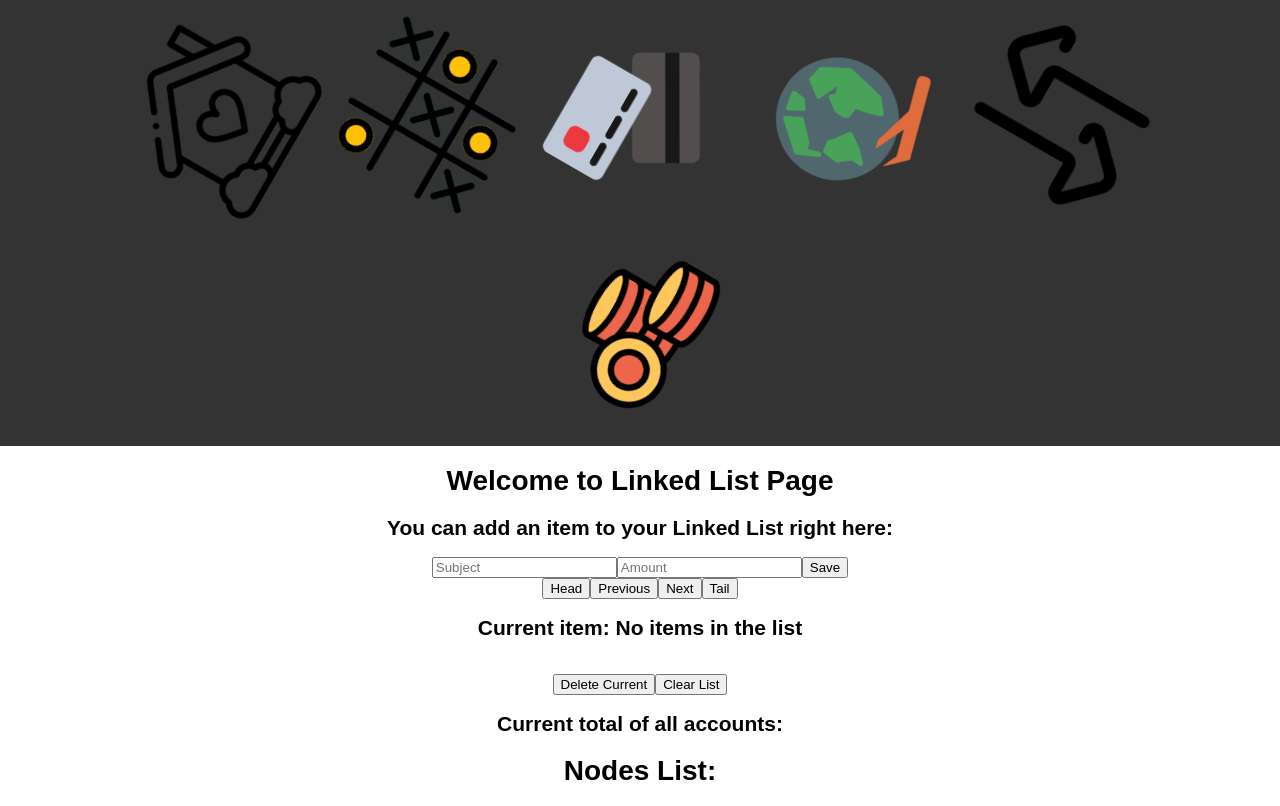
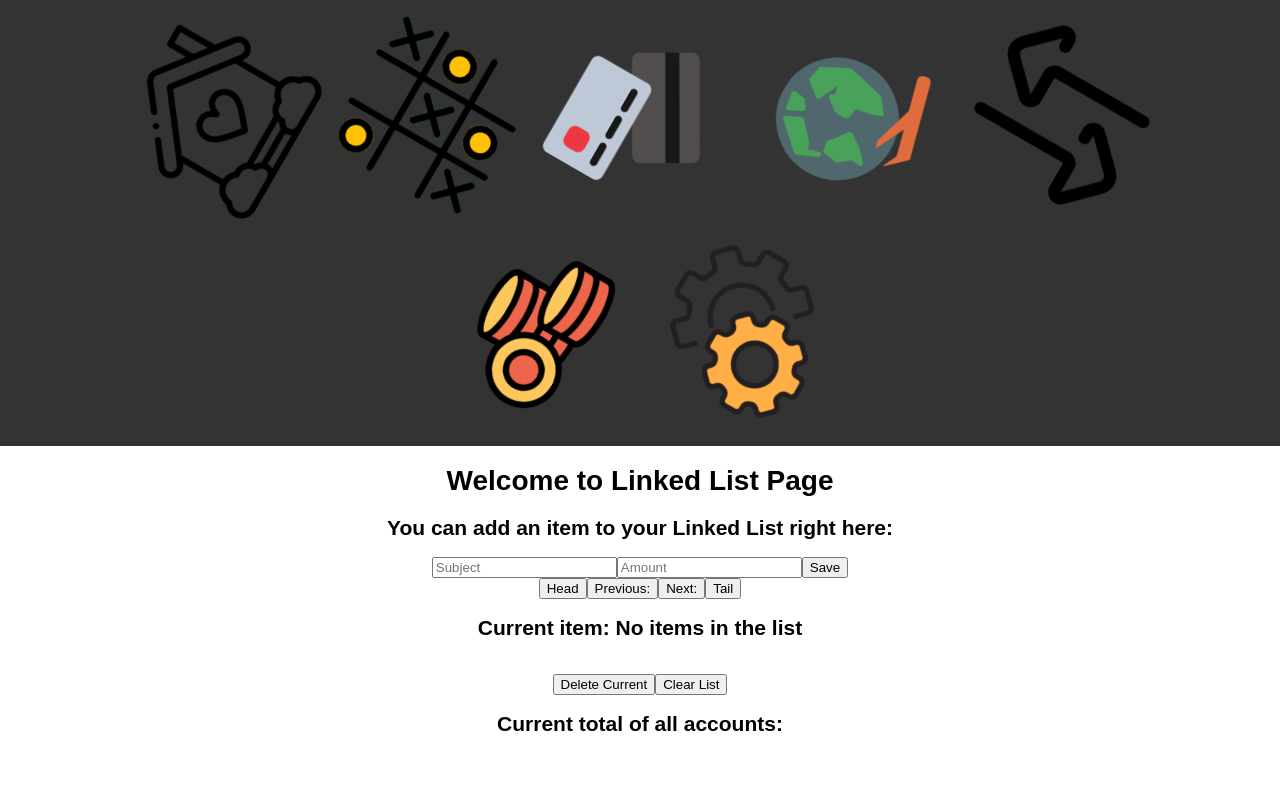
Before and after one commit to eleonora-ollaik/cohort4, a React (Create React App) app in the folder react-02/: page /linked_list in a window 1280 px wide. Built offline with nearby package versions, Linux system fonts and the light colour scheme.

Commit message:
theme context update

```diff
--- a/react-02/src/App.js
+++ b/react-02/src/App.js
@@ -8,11 +8,24 @@ import AccountsMain from './components/pages/bank/AccountsMain.js'
 import CityMain from './components/pages/cities/CityMainPage.js'
 import LlMain from './components/pages/linked_list/LlMain.js';
 import FifolifoMain from './components/pages/fifo-lifo/FifolifoMain.js'
+import {ThemeContext, Themes} from './components/pages/settings/ThemeContext';
+import Settings from './components/pages/settings/Settings.js';
 
 class App extends React.Component {
   constructor(props){
     super (props);
+
+    this.toggleTheme = () => {
+      if (this.state.theme === Themes.light) {
+        this.setState({theme: Themes.darkMode })
+      } else {
+      this.setState({ theme: Themes.lightMode })
+      };
+    }
+
     this.state = {
+      theme: Themes.lightMode,
+      toggleTheme: this.toggleTheme,
       logoClick : 0
     };
   }
@@ -29,7 +42,9 @@ class App extends React.Component {
 
 
   render() {
+
   return (
+    <ThemeContext.Provider value = {this.state}>
     <Router>
     <div className="App">
       <div className= 'container'>
@@ -41,6 +56,7 @@ class App extends React.Component {
         {this.state.logoClick === 3}
         {this.state.logoClick === 4}
         {this.state.logoClick === 5}
+        {this.state.logoClick === 6}
 
 
       {/* <header className="App-header"> */}
@@ -71,11 +87,13 @@ class App extends React.Component {
         <Route path = '/cities' component = {CityMain} />
         <Route path = '/linked_list' component = {LlMain}/>
         <Route path = '/fifo_lifo' component = {FifolifoMain}/>
+        <Route path = '/settings' component = {Settings} />
 
       {/* </header> */}
       </div>
     </div>
      </Router>
+     </ThemeContext.Provider>
   );
 }
 }
--- a/react-02/src/components/layout/Header.js
+++ b/react-02/src/components/layout/Header.js
@@ -6,7 +6,7 @@ import cities from '../cities.svg';
 import ticTacToe from '../pages/tic-tac-toe/tic-tac-toe.svg';
 import linkedList from '../pages/linked_list/sort.svg';
 import fifolifo from '../pages/fifo-lifo/fifo-lifo.svg';
-
+import settings from '../pages/settings/settings.svg'
 
 
 export default function Header (props) {
@@ -31,6 +31,10 @@ export default function Header (props) {
             <img onClick = {() => {props.handleClick(5)}} src={fifolifo} alt='logo' className = 'crab'></img>
             </Link>
 
+            <Link to="/settings">
+            <img onClick = {() => {props.handleClick(6)}} src={settings} alt='logo' className = 'crab'></img>
+            </Link>
+
         </header>
     )
 }
--- a/react-02/src/components/pages/fifo-lifo/FifoList.js
+++ b/react-02/src/components/pages/fifo-lifo/FifoList.js
@@ -14,6 +14,8 @@ export default function FifoList(props) {
                 <li key = {i}> {value} </li>
             )
     })
+        } else {
+            return 'No items'
         }
 
     return (
--- a/react-02/src/components/pages/linked_list/LL_NavBar.js
+++ b/react-02/src/components/pages/linked_list/LL_NavBar.js
@@ -2,27 +2,47 @@ import React from 'react'
 
 export default function NavBar(props) {
 
-    function checkCurrent() {
-        if (!props.node.currentNode) {
-            return 'No items in the list'
+    // function checkCurrent() {
+    //     if (!props.node.currentNode) {
+    //         return 'No items in the list'
+    //     }
+    //     while (props.node.currentNode){
+    //         // console.log(props.node.currentNode.subject)
+    //         return `${props.node.currentNode.subject}: ${props.node.currentNode.amount}`
+    //     }
+    // }
+
+    function checkPrevious() {
+        let node = props.node.get()
+        if (node === null || node.previous === null) {
+            return;
         }
-        while (props.node.currentNode){
-            // console.log(props.node.currentNode.subject)
-            return `${props.node.currentNode.subject}: ${props.node.currentNode.amount}`
+        else {
+            return node.previous.subject
         }
     }
-
+    function checkNext() {
+        let node = props.node.get()
+        if (node === null || node.next === null) {
+            return;
+        }
+        else {
+            return node.next.subject;
+        }
+    }
     return (
         <div>
             <div>
                 <button todo='head'>Head</button>
-                <button todo='prev'>Previous</button>
-                <button todo='next'>Next</button>
+                <button todo='prev'>Previous: {checkPrevious()}</button>
+                <button todo='next'>Next: {checkNext()}</button>
                 <button todo='tail'>Tail</button>
             </div>
 
             <div className = 'summary'>
-                <h2>Current item: {checkCurrent()}  </h2> <br />
+                <h2>Current item: {props.checkCurrent()}  </h2>
+
+                <br />
                 <button onClick={props.onDelete}>Delete Current</button>
                 <button onClick={props.onClear}>Clear List</button>
 
--- a/react-02/src/components/pages/linked_list/LlMain.js
+++ b/react-02/src/components/pages/linked_list/LlMain.js
@@ -1,8 +1,9 @@
-import React, {useState} from 'react';
+import React, {useState, useContext} from 'react';
 import LlInput from './LL_Input';
 import ll from './business_logic/LinkedList.js';
 import List from './LL_List';
 import NavBar from './LL_NavBar'
+import {ThemeContext} from '../settings/ThemeContext'
 // import Card from './LL_NodeCard'
 
 let linkedList = new ll.LinkedList();
@@ -13,6 +14,7 @@ export default function LlMain() {
     let [total, setTotal] = useState('')
     let [todo, setTodo] = useState('')
     let [list, setList] = useState([]);
+     const context = useContext(ThemeContext)
 
     // let cards = [];
 // console.log(todo)
@@ -26,14 +28,33 @@ export default function LlMain() {
         let node = linkedList.insertNode(subject, amount);
         setCurrent(node);
         setTotal(linkedList.total())
-        console.log(linkedList)
-        console.log(node)
+        // console.log(linkedList)
+        // console.log(node)
+        // let array = [];
+        // let node = this.first;
+        // while (node) {
+        //     list.push(node);
+        //     node = node.next;
+        // }
+
         list.push(node);
         console.log('this is list', list)
+        console.log(linkedList)
         clearFields()
         return node;
 
     }
+
+    function checkCurrent() {
+        if (!linkedList.currentNode) {
+            return 'No items in the list'
+        }
+        while (linkedList.currentNode){
+            // console.log(props.node.currentNode.subject)
+            return `${linkedList.currentNode.subject}: ${linkedList.currentNode.amount}`
+        }
+    }
+
 
     const onDelete = () => {
         linkedList.removeNode();
@@ -43,15 +64,18 @@ export default function LlMain() {
         setList(list)
         console.log(list)
         console.log(current)
+        // checkCurrent()
 
     }
 
     const onClear = () => {
         linkedList.clearList();
-        setCurrent(linkedList.get())
+        setCurrent('No items')
+        setTotal(linkedList.total())
 
         // setCurrent('null')
         console.log(linkedList)
+        checkCurrent()
     }
      const onClick = (e) => {
          let todo = e.target.getAttribute('todo');
@@ -90,6 +114,7 @@ export default function LlMain() {
             <div className = 'navBar' onClick = {onClick}>
                 <NavBar
                 // onNav={onClick}
+                checkCurrent = {checkCurrent}
                 node = {linkedList}
                 total = {total}
                 onDelete ={onDelete}
@@ -97,13 +122,13 @@ export default function LlMain() {
                 />
             </div>
 
-            <List
+            {/* <List
 
             list = {list}
             linkedList = {linkedList}
             // node = {current}
             // setCurrent = {setCurrent}
-            />
+            /> */}
         </React.Fragment>
     )
 }
--- a/react-02/src/components/pages/linked_list/business_logic/LinkedList.js
+++ b/react-02/src/components/pages/linked_list/business_logic/LinkedList.js
@@ -139,6 +139,7 @@ class LinkedList {
 
         clearList () {
             this.headNode = null;
+            this.currentNode = null;
             this.size = 0;
         }
 
--- /dev/null
+++ b/react-02/src/components/pages/settings/Settings.js
@@ -0,0 +1,29 @@
+import React, {useContext} from 'react'
+import {ThemeContext, Themes} from './ThemeContext.js';
+
+class Settings extends React.Component  {
+    static contextType = ThemeContext;
+render () {
+const {theme , toggleTheme} = this.context;
+    return (
+        // <ThemeContext.Consumer>
+        //      {({ toggleTheme }) => (
+                <div>
+                    <h1>Settings</h1>
+                    <h2> Change theme </h2>
+                    <button
+                    onClick = {toggleTheme}
+                    style ={{background: theme.background}}
+                    >
+                        Light/Dark
+                    </button>
+                    <h2>Current theme: {theme.name} </h2>
+                </div>
+        //      )}
+
+        // </ThemeContext.Consumer>
+    )
+    }
+}
+
+export default Settings;
--- /dev/null
+++ b/react-02/src/components/pages/settings/ThemeContext.js
@@ -0,0 +1,24 @@
+import React from 'react';
+
+const Themes = {
+    lightMode: {
+        name: 'Light Mode',
+        background: '#EEE',
+        color: '#111'
+    },
+    darkMode: {
+        name: 'Dark Mode',
+        background: '#111',
+        color: '#EEE'
+    }
+}
+
+
+
+const ThemeContext = React.createContext({
+    theme: Themes.lightMode,
+    toggleTheme: () => {}
+});
+
+
+export {ThemeContext, Themes};
```
Also changed, not shown: react-02/src/components/pages/settings/settings.svg (added).
